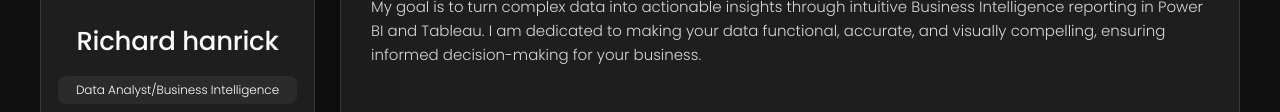
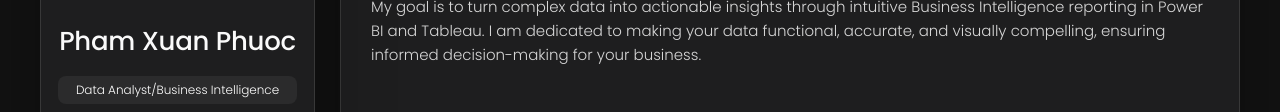
Before and after one commit to phamxuanphuoc/phamxuanphuoc.github.io, a plain HTML site: page index.html in a window 1280 px wide. Shown: the part 271-383 px from the top of the page. Drawn offline with nearby package versions, Linux system fonts and the light colour scheme.

Commit message:
Update index.html

```diff
--- a/index.html
+++ b/index.html
@@ -46,7 +46,7 @@
         </figure>
 
         <div class="info-content">
-          <h1 class="name" title="Richard hanrick">Richard hanrick</h1>
+          <h1 class="name" title="Pham Xuan Phuoc">Pham Xuan Phuoc</h1>
 
           <p class="title">Data Analyst/Business Intelligence</p>
         </div>
@@ -215,11 +215,11 @@
           </p>
 
           <p>
-My goal is to turn complex data into actionable insights through intuitive Business Intelligence reporting in Power BI and Tableau. I am dedicated to making your data functional, accurate, and visually compelling, ensuring informed decision-making for your business.
+            My goal is to turn complex data into actionable insights through intuitive Business Intelligence reporting in Power BI and Tableau. I am dedicated to making your data functional, accurate, and visually compelling, ensuring informed decision-making for your business.
           </p>
         </section>
 
-
+ <!--
         <!--
           - service
         -->
@@ -402,7 +402,7 @@ My goal is to turn complex data into actionable insights through intuitive Busin
 
         </section>
 
-
+-->
         <!--
           - testimonials modal
         -->
```
